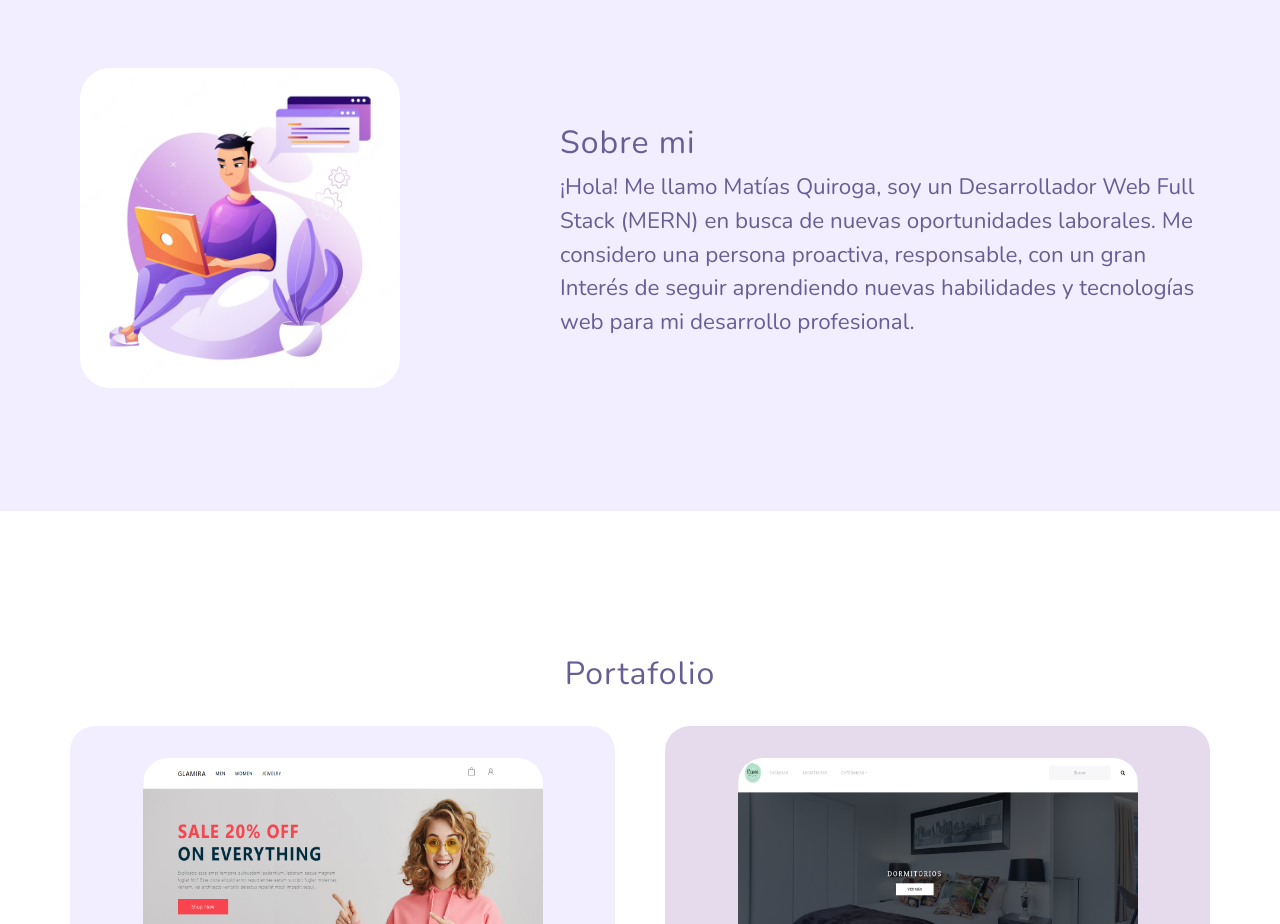
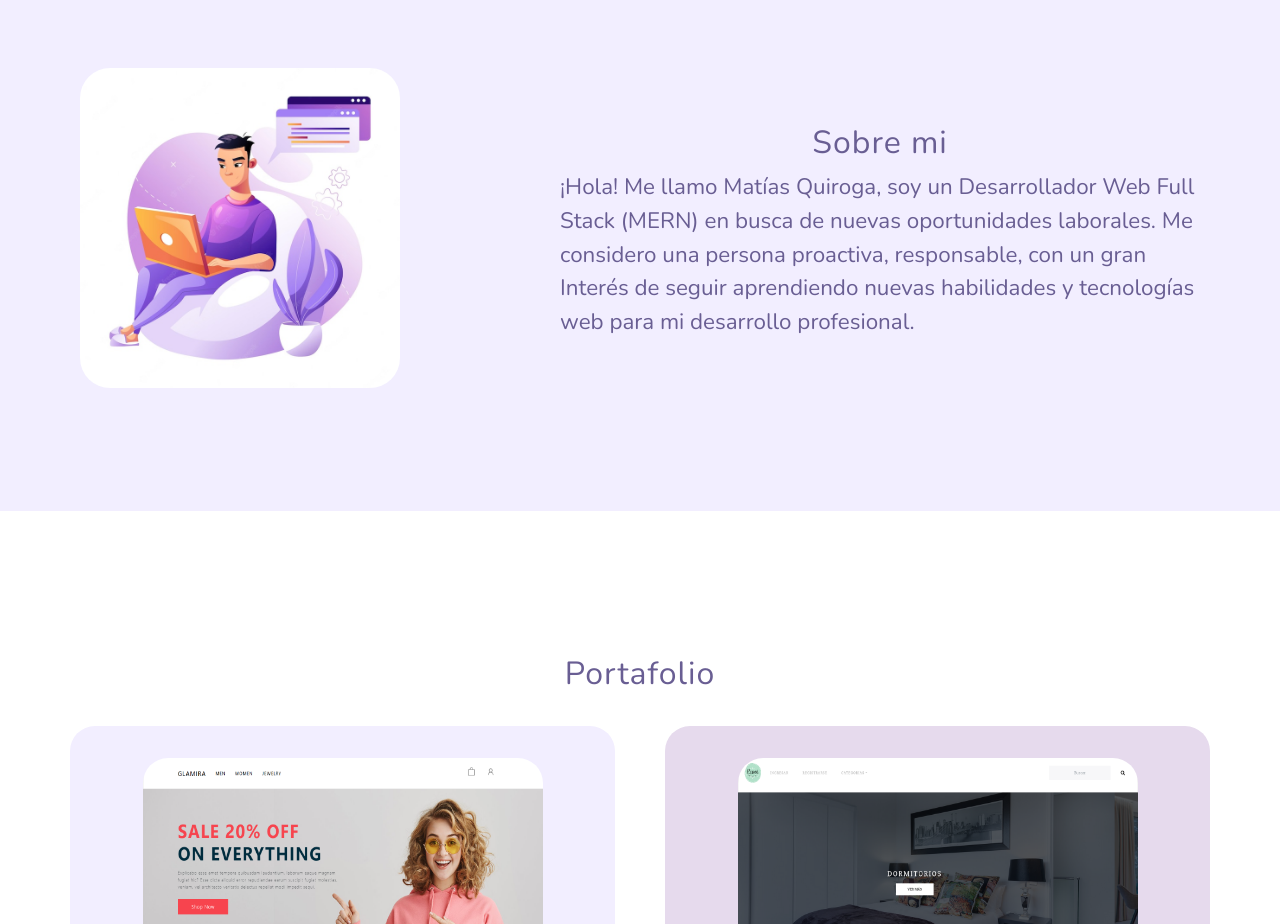
Before and after one commit to matias798/portfolio-nextjs, a Next.js app: page / in a window 1280 px wide. Shown: the part 800-1724 px from the top of the page. Built offline with nearby package versions, Linux system fonts and the light colour scheme.

Commit message:
Added ➕ Style to title

```diff
--- a/components/About.js
+++ b/components/About.js
@@ -19,7 +19,7 @@ const About = () => {
 
       <div className={Styles.aboutMeText}>
         {/* title */}
-        <h2 className="text-start">Sobre mi</h2>
+        <h2 className={Styles.Title}>Sobre mi</h2>
         <span className={Styles.Text}>
           ¡Hola! Me llamo Matías Quiroga, soy un Desarrollador Web Full Stack
           (MERN) en busca de nuevas oportunidades laborales. Me considero una
```
